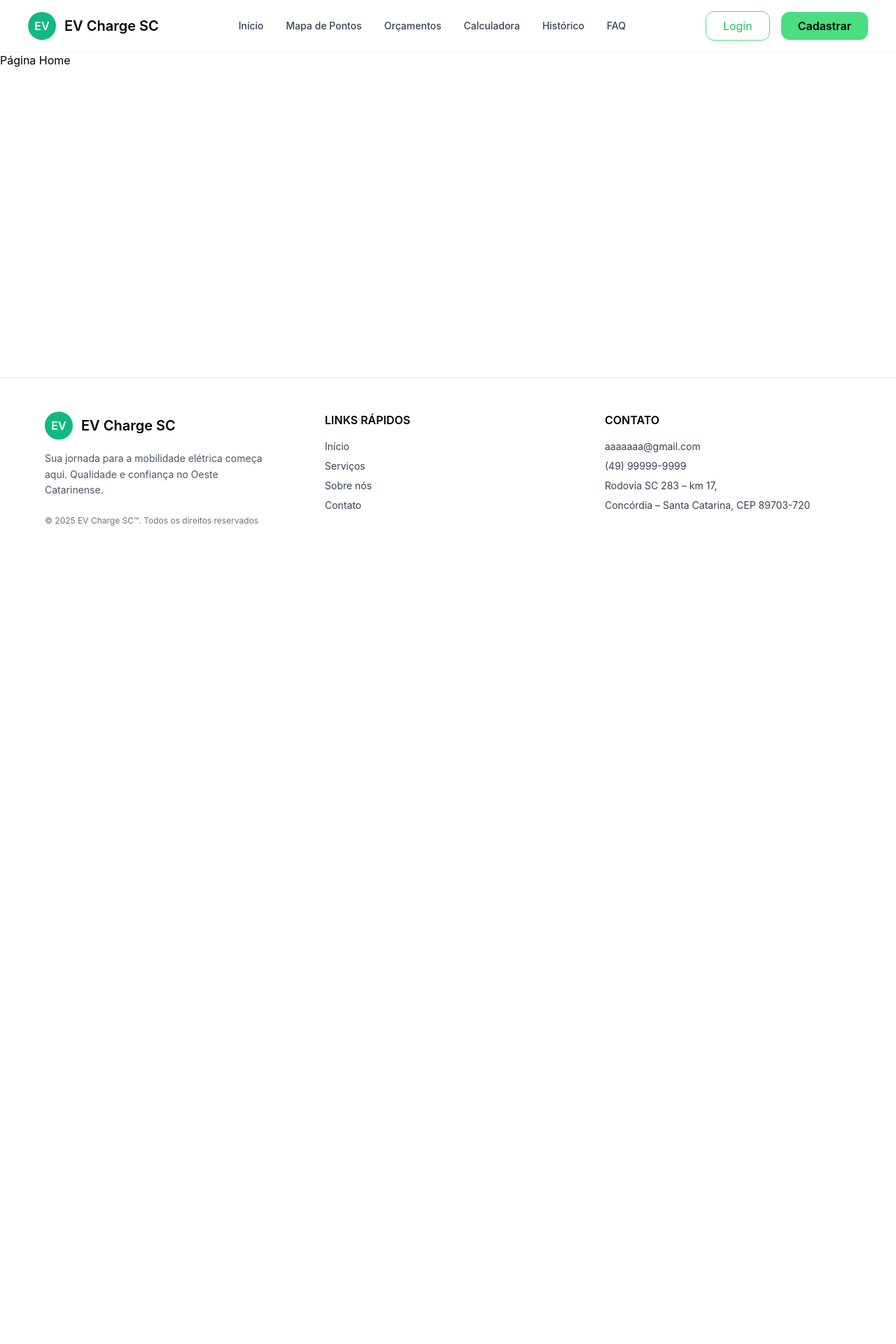
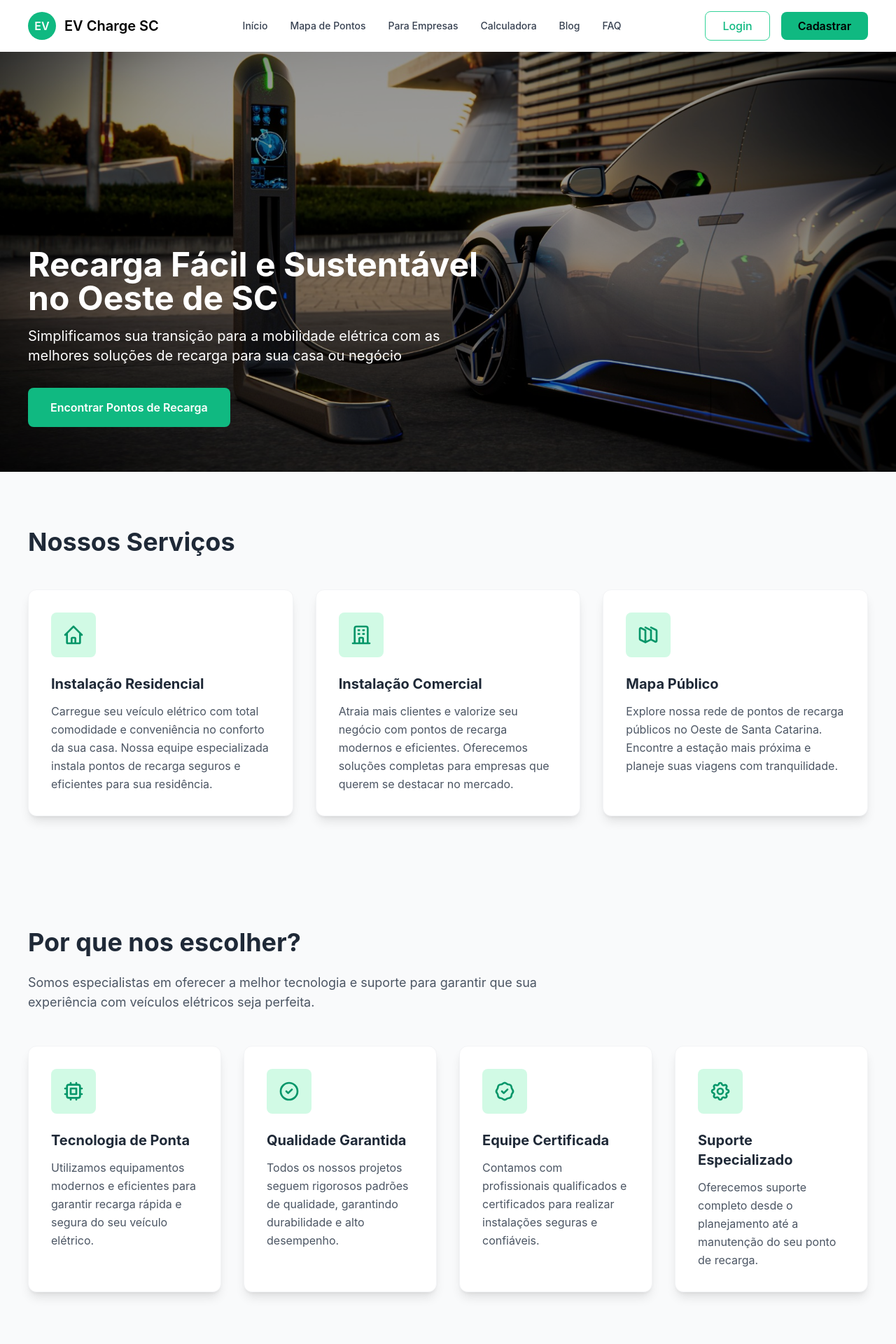
Before and after one commit to pedrofreitasz/projeto-integrador, a React (Create React App) app in the folder frontend/: page / in a window 1280 px wide. Shown: the top 1920 px of the page at 70% size. Before the commit the page ends 800 px from the top, so only its background shows below. Built offline with nearby package versions, Linux system fonts and the light colour scheme; no server answers.

Commit message:
feat: home page design created

```diff
--- a/frontend/src/components/footer.jsx
+++ b/frontend/src/components/footer.jsx
@@ -1,3 +1,5 @@
+import { Link } from "react-router-dom";
+
 export default function Footer() {
   return (
     <footer className="w-full bg-white px-16 py-12 border-t mt-auto">
@@ -23,18 +25,20 @@ export default function Footer() {
         <div>
             <h2 className="font-semibold mb-4">LINKS RÁPIDOS</h2>
             <ul className="flex flex-col gap-2 text-sm text-gray-700">
-                <li>Início</li>
-                <li>Serviços</li>
-                <li>Sobre nós</li>
-                <li>Contato</li>
+                <li>
+                  <Link to="/" className="hover:text-emerald-600 transition">Início</Link>
+                </li>
+                <li>
+                  <Link to="/calculadora" className="hover:text-emerald-600 transition">Calculadora</Link>
+                </li>
             </ul>
         </div>
 
         <div>
           <h2 className="font-semibold mb-4">CONTATO</h2>
           <ul className="flex flex-col gap-2 text-sm text-gray-700">
-            <li>aaaaaaa@gmail.com</li>
-            <li>(49) 99999-9999</li>
+            <li>chargescev@gmail.com</li>
+            <li>(49) 99800-3195</li>
             <li>Rodovia SC 283 – km 17,</li>
             <li>Concórdia – Santa Catarina, CEP 89703-720</li>
           </ul>
--- a/frontend/src/components/navbar.jsx
+++ b/frontend/src/components/navbar.jsx
@@ -14,26 +14,26 @@ export default function Navbar() {
 
       <nav>
         <ul className="flex items-center gap-8 text-sm font-medium text-gray-700">
-          <li><Link to="/">Início</Link></li>
-          <li><Link to="/mapa">Mapa de Pontos</Link></li>
-          <li><Link to="/orçamentos">Orçamentos</Link></li>
-          <li><Link to="/calculadora">Calculadora</Link></li>
-          <li><Link to="/historico">Histórico</Link></li>
-          <li><Link to="/FAQ">FAQ</Link></li>
+          <li><Link to="/" className="hover:text-emerald-600 transition">Início</Link></li>
+          <li><Link to="/mapa" className="hover:text-emerald-600 transition">Mapa de Pontos</Link></li>
+          <li><Link to="/orçamentos" className="hover:text-emerald-600 transition">Para Empresas</Link></li>
+          <li><Link to="/calculadora" className="hover:text-emerald-600 transition">Calculadora</Link></li>
+          <li><Link to="/FAQ" className="hover:text-emerald-600 transition">Blog</Link></li>
+          <li><Link to="/FAQ" className="hover:text-emerald-600 transition">FAQ</Link></li>
         </ul>
       </nav>
 
       <div className="flex items-center gap-4">
         <Link
           to="/login"
-          className="px-6 py-2 rounded-xl border border-green-400 text-green-500 hover:bg-green-50 transition"
+          className="px-6 py-2 rounded-lg border border-emerald-400 text-emerald-500 hover:bg-emerald-50 transition font-medium"
         >
           Login
         </Link>
 
         <Link
           to="/cadastro"
-          className="px-6 py-2 rounded-xl bg-green-400 text-black font-semibold hover:bg-green-500 transition"
+          className="px-6 py-2 rounded-lg bg-emerald-500 text-black font-semibold hover:bg-emerald-600 transition"
         >
           Cadastrar
         </Link>
--- a/frontend/src/pages/home.jsx
+++ b/frontend/src/pages/home.jsx
@@ -2,27 +2,144 @@ import React from 'react';
 import { Link } from 'react-router-dom';
 import Navbar from "../components/navbar";
 import Footer from "../components/footer";
+import carroCarregando from "../imagens/carrocarregando.jpg";
 
 function Home() {
-  const pages = [
-    { path: '/login', name: 'Login' },
-    { path: '/cadastro', name: 'Cadastro' },
-    { path: '/perfil', name: 'Perfil' },
-    { path: '/calculadora', name: 'Calculadora' },
-    { path: '/orcamentos', name: 'Orçamentos' },
-    { path: '/historico', name: 'Histórico' },
-    { path: '/mapa', name: 'Mapa' },
-    { path: '/configuracoes', name: 'Configurações' },
-    { path: '/faq', name: 'FAQ' },
-  ];
-
   return (
     <div className="min-h-screen flex flex-col">
       <Navbar />
 
       <main className="flex-grow">
-        <section>
-          <h1>Página Home</h1>
+        <section className="relative h-[600px] w-full overflow-hidden">
+          <div
+            className="absolute inset-0 bg-cover bg-center bg-no-repeat"
+            style={{
+              backgroundImage: `url(${carroCarregando})`,
+            }}
+          >
+            <div className="absolute inset-0 bg-black/40"></div>
+          </div>
+
+          <div className="relative h-full flex items-end">
+            <div className="container mx-auto px-10 pb-16">
+              <h1 className="text-5xl font-bold text-white mb-4 max-w-2xl">
+                Recarga Fácil e Sustentável no Oeste de SC
+              </h1>
+              <p className="text-xl text-white mb-8 max-w-2xl">
+                Simplificamos sua transição para a mobilidade elétrica com as melhores soluções de recarga para sua casa ou negócio
+              </p>
+              <Link
+                to="/mapa"
+                className="inline-block px-8 py-4 bg-emerald-500 text-white font-semibold rounded-lg hover:bg-emerald-600 transition-colors"
+              >
+                Encontrar Pontos de Recarga
+              </Link>
+            </div>
+          </div>
+        </section>
+
+        <section className="py-20 bg-gray-50">
+          <div className="container mx-auto px-10">
+            <h2 className="text-4xl font-bold text-gray-800 mb-12">Nossos Serviços</h2>
+
+            <div className="grid grid-cols-1 md:grid-cols-3 gap-8">
+              <div className="bg-white rounded-xl shadow-lg p-8 border border-gray-100">
+                <div className="w-16 h-16 bg-emerald-100 rounded-lg flex items-center justify-center mb-6">
+                  <svg className="w-8 h-8 text-emerald-600" fill="none" stroke="currentColor" viewBox="0 0 24 24">
+                    <path strokeLinecap="round" strokeLinejoin="round" strokeWidth={2} d="M3 12l2-2m0 0l7-7 7 7M5 10v10a1 1 0 001 1h3m10-11l2 2m-2-2v10a1 1 0 01-1 1h-3m-6 0a1 1 0 001-1v-4a1 1 0 011-1h2a1 1 0 011 1v4a1 1 0 001 1m-6 0h6" />
+                  </svg>
+                </div>
+                <h3 className="text-xl font-bold text-gray-800 mb-3">Instalação Residencial</h3>
+                <p className="text-gray-600 leading-relaxed">
+                  Carregue seu veículo elétrico com total comodidade e conveniência no conforto da sua casa. Nossa equipe especializada instala pontos de recarga seguros e eficientes para sua residência.
+                </p>
+              </div>
+
+              <div className="bg-white rounded-xl shadow-lg p-8 border border-gray-100">
+                <div className="w-16 h-16 bg-emerald-100 rounded-lg flex items-center justify-center mb-6">
+                  <svg className="w-8 h-8 text-emerald-600" fill="none" stroke="currentColor" viewBox="0 0 24 24">
+                    <path strokeLinecap="round" strokeLinejoin="round" strokeWidth={2} d="M19 21V5a2 2 0 00-2-2H7a2 2 0 00-2 2v16m14 0h2m-2 0h-5m-9 0H3m2 0h5M9 7h1m-1 4h1m4-4h1m-1 4h1m-5 10v-5a1 1 0 011-1h2a1 1 0 011 1v5m-4 0h4" />
+                  </svg>
+                </div>
+                <h3 className="text-xl font-bold text-gray-800 mb-3">Instalação Comercial</h3>
+                <p className="text-gray-600 leading-relaxed">
+                  Atraia mais clientes e valorize seu negócio com pontos de recarga modernos e eficientes. Oferecemos soluções completas para empresas que querem se destacar no mercado.
+                </p>
+              </div>
+
+              <div className="bg-white rounded-xl shadow-lg p-8 border border-gray-100">
+                <div className="w-16 h-16 bg-emerald-100 rounded-lg flex items-center justify-center mb-6">
+                  <svg className="w-8 h-8 text-emerald-600" fill="none" stroke="currentColor" viewBox="0 0 24 24">
+                    <path strokeLinecap="round" strokeLinejoin="round" strokeWidth={2} d="M9 20l-5.447-2.724A1 1 0 013 16.382V5.618a1 1 0 011.447-.894L9 7m0 13l6-3m-6 3V7m6 10l4.553 2.276A1 1 0 0021 18.382V7.618a1 1 0 00-.553-.894L15 4m0 13V7m0 0L9 4" />
+                  </svg>
+                </div>
+                <h3 className="text-xl font-bold text-gray-800 mb-3">Mapa Público</h3>
+                <p className="text-gray-600 leading-relaxed">
+                  Explore nossa rede de pontos de recarga públicos no Oeste de Santa Catarina. Encontre a estação mais próxima e planeje suas viagens com tranquilidade.
+                </p>
+              </div>
+            </div>
+          </div>
+        </section>
+
+        <section className="py-20 bg-gray-50">
+          <div className="container mx-auto px-10">
+            <h2 className="text-4xl font-bold text-gray-800 mb-6">Por que nos escolher?</h2>
+            <p className="text-lg text-gray-600 mb-12 max-w-3xl">
+              Somos especialistas em oferecer a melhor tecnologia e suporte para garantir que sua experiência com veículos elétricos seja perfeita.
+            </p>
+
+            <div className="grid grid-cols-1 md:grid-cols-2 lg:grid-cols-4 gap-8">
+              <div className="bg-white rounded-xl shadow-lg p-8 border border-gray-100">
+                <div className="w-16 h-16 bg-emerald-100 rounded-lg flex items-center justify-center mb-6">
+                  <svg className="w-8 h-8 text-emerald-600" fill="none" stroke="currentColor" viewBox="0 0 24 24">
+                    <path strokeLinecap="round" strokeLinejoin="round" strokeWidth={2} d="M9 3v2m6-2v2M9 19v2m6-2v2M5 9H3m2 6H3m18-6h-2m2 6h-2M7 19h10a2 2 0 002-2V7a2 2 0 00-2-2H7a2 2 0 00-2 2v10a2 2 0 002 2zM9 9h6v6H9V9z" />
+                  </svg>
+                </div>
+                <h3 className="text-xl font-bold text-gray-800 mb-3">Tecnologia de Ponta</h3>
+                <p className="text-gray-600 leading-relaxed">
+                  Utilizamos equipamentos modernos e eficientes para garantir recarga rápida e segura do seu veículo elétrico.
+                </p>
+              </div>
+
+              <div className="bg-white rounded-xl shadow-lg p-8 border border-gray-100">
+                <div className="w-16 h-16 bg-emerald-100 rounded-lg flex items-center justify-center mb-6">
+                  <svg className="w-8 h-8 text-emerald-600" fill="none" stroke="currentColor" viewBox="0 0 24 24">
+                    <path strokeLinecap="round" strokeLinejoin="round" strokeWidth={2} d="M9 12l2 2 4-4m6 2a9 9 0 11-18 0 9 9 0 0118 0z" />
+                  </svg>
+                </div>
+                <h3 className="text-xl font-bold text-gray-800 mb-3">Qualidade Garantida</h3>
+                <p className="text-gray-600 leading-relaxed">
+                  Todos os nossos projetos seguem rigorosos padrões de qualidade, garantindo durabilidade e alto desempenho.
+                </p>
+              </div>
+
+              <div className="bg-white rounded-xl shadow-lg p-8 border border-gray-100">
+                <div className="w-16 h-16 bg-emerald-100 rounded-lg flex items-center justify-center mb-6">
+                  <svg className="w-8 h-8 text-emerald-600" fill="none" stroke="currentColor" viewBox="0 0 24 24">
+                    <path strokeLinecap="round" strokeLinejoin="round" strokeWidth={2} d="M9 12l2 2 4-4M7.835 4.697a3.42 3.42 0 001.946-.806 3.42 3.42 0 014.438 0 3.42 3.42 0 001.946.806 3.42 3.42 0 013.138 3.138 3.42 3.42 0 00.806 1.946 3.42 3.42 0 010 4.438 3.42 3.42 0 00-.806 1.946 3.42 3.42 0 01-3.138 3.138 3.42 3.42 0 00-1.946.806 3.42 3.42 0 01-4.438 0 3.42 3.42 0 00-1.946-.806 3.42 3.42 0 01-3.138-3.138 3.42 3.42 0 00-.806-1.946 3.42 3.42 0 010-4.438 3.42 3.42 0 00.806-1.946 3.42 3.42 0 013.138-3.138z" />
+                  </svg>
+                </div>
+                <h3 className="text-xl font-bold text-gray-800 mb-3">Equipe Certificada</h3>
+                <p className="text-gray-600 leading-relaxed">
+                  Contamos com profissionais qualificados e certificados para realizar instalações seguras e confiáveis.
+                </p>
+              </div>
+
+              <div className="bg-white rounded-xl shadow-lg p-8 border border-gray-100">
+                <div className="w-16 h-16 bg-emerald-100 rounded-lg flex items-center justify-center mb-6">
+                  <svg className="w-8 h-8 text-emerald-600" fill="none" stroke="currentColor" viewBox="0 0 24 24">
+                    <path strokeLinecap="round" strokeLinejoin="round" strokeWidth={2} d="M10.325 4.317c.426-1.756 2.924-1.756 3.35 0a1.724 1.724 0 002.573 1.066c1.543-.94 3.31.826 2.37 2.37a1.724 1.724 0 001.065 2.572c1.756.426 1.756 2.924 0 3.35a1.724 1.724 0 00-1.066 2.573c.94 1.543-.826 3.31-2.37 2.37a1.724 1.724 0 00-2.572 1.065c-.426 1.756-2.924 1.756-3.35 0a1.724 1.724 0 00-2.573-1.066c-1.543.94-3.31-.826-2.37-2.37a1.724 1.724 0 00-1.065-2.572c-1.756-.426-1.756-2.924 0-3.35a1.724 1.724 0 001.066-2.573c-.94-1.543.826-3.31 2.37-2.37.996.608 2.296.07 2.572-1.065z" />
+                    <path strokeLinecap="round" strokeLinejoin="round" strokeWidth={2} d="M15 12a3 3 0 11-6 0 3 3 0 016 0z" />
+                  </svg>
+                </div>
+                <h3 className="text-xl font-bold text-gray-800 mb-3">Suporte Especializado</h3>
+                <p className="text-gray-600 leading-relaxed">
+                  Oferecemos suporte completo desde o planejamento até a manutenção do seu ponto de recarga.
+                </p>
+              </div>
+            </div>
+          </div>
         </section>
       </main>
 
```
Also changed, not shown: frontend/src/imagens/carrocarregando.jpg (added).
